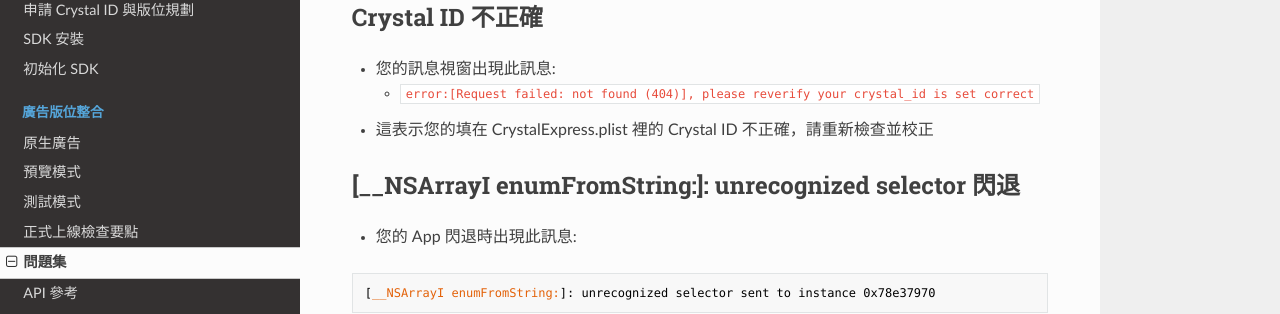
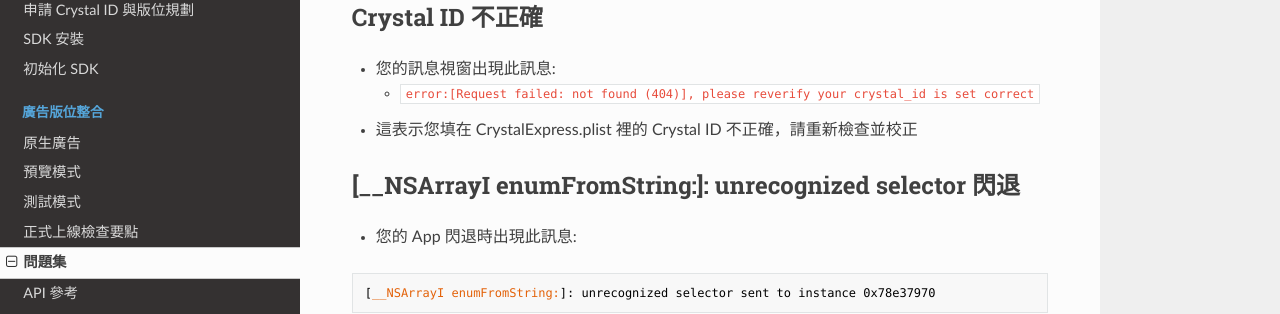
Before and after one commit to intowow/CrystalExpressLiteDocumentation-iOS-zh_CN, an MkDocs documentation site: the page built from docs/docs/trouble-shooting.md, in a window 1280 px wide. Shown: the part 213-527 px from the top of the page. Built offline with MkDocs 1.6.1, drawn with Linux system fonts in a browser that asks for light colours; nearby versions of some CDN libraries; old or Windows-style settings are respelled for this version of MkDocs.

Commit message:
Fix typos

```diff
--- a/docs/docs/trouble-shooting.md
+++ b/docs/docs/trouble-shooting.md
@@ -6,7 +6,7 @@
 ## Crystal ID 不正確
 - 您的訊息視窗出現此訊息:
     - `error:[Request failed: not found (404)], please reverify your crystal_id is set correct`
-- 這表示您的填在 CrystalExpress.plist 裡的 Crystal ID 不正確，請重新檢查並校正
+- 這表示您填在 CrystalExpress.plist 裡的 Crystal ID 不正確，請重新檢查並校正
 
 ## [__NSArrayI enumFromString:]: unrecognized selector 閃退
 - 您的 App 閃退時出現此訊息:
```
Also changed, not shown: docs/docs/ad-preview.md (+1 -1 lines).
